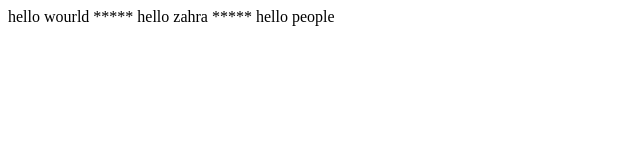
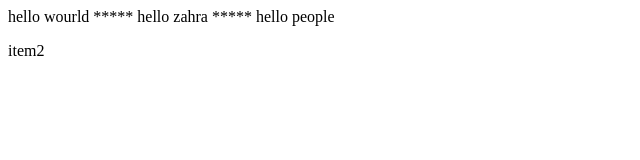
Before and after one commit to ZahraEidi1380/gitTamrin2, a plain HTML site: page index.html in a window 1280 px wide. Shown: the full height of the page, 0-640 px from the left. Drawn offline with Linux system fonts and the light colour scheme.

Commit message:
commitesix

```diff
--- a/index.html
+++ b/index.html
@@ -10,5 +10,6 @@
     <div>
         hello wourld ***** hello zahra ***** hello people
     </div>
+    <p>item2</p>
 </body>
 </html>
```
